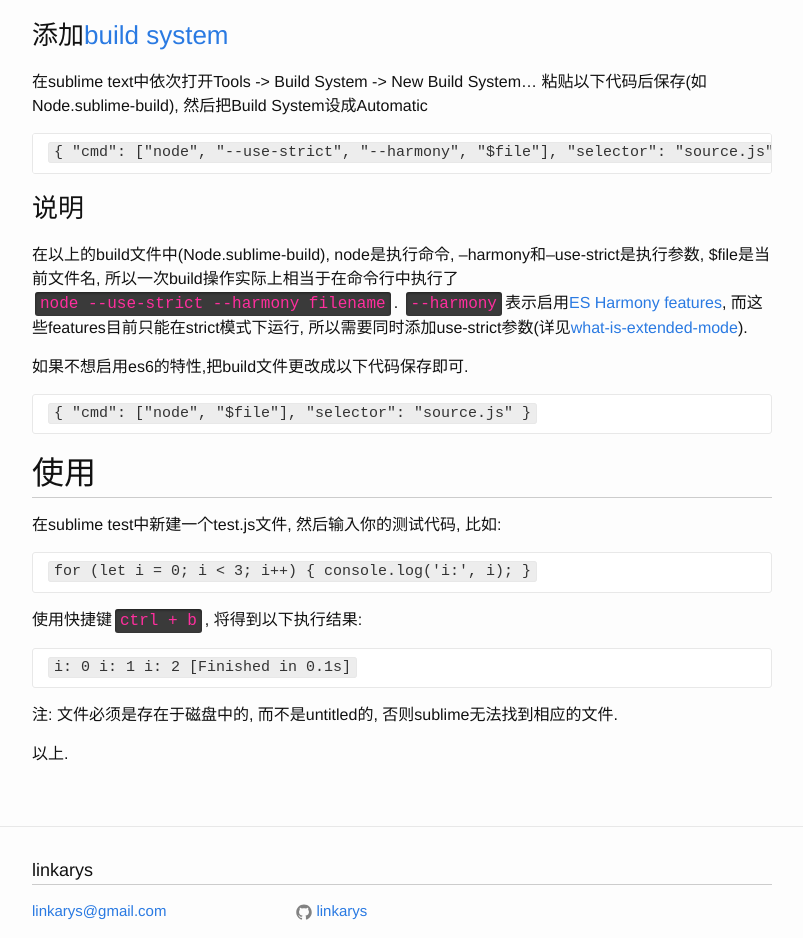
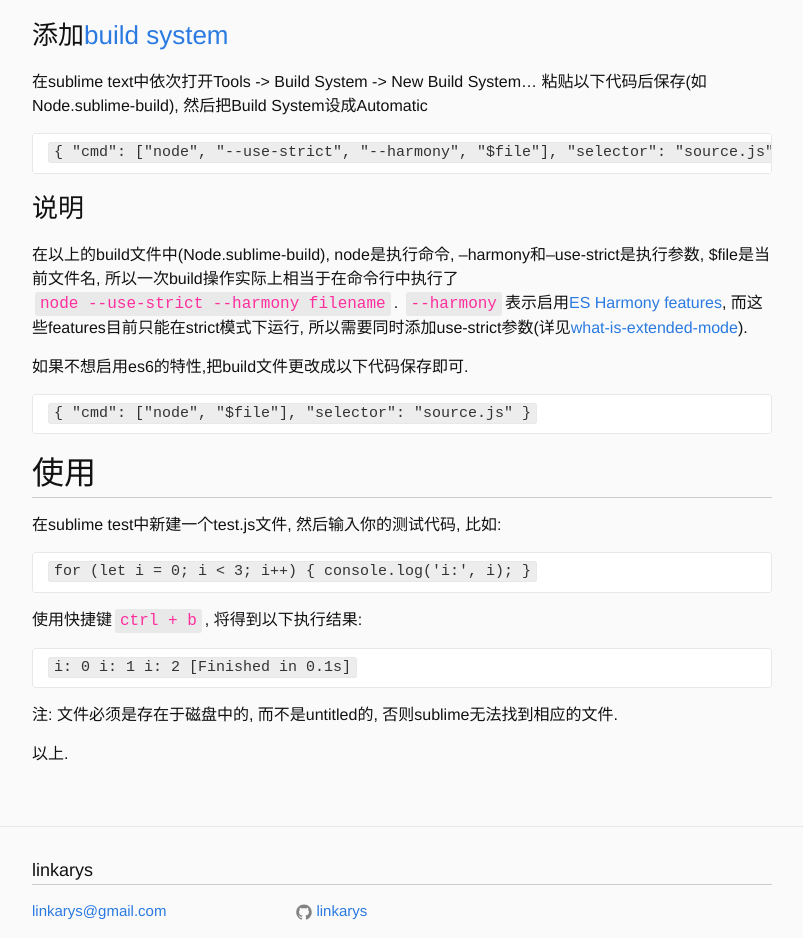
Before and after one commit to linkarys/linkarys.github.io, a Jekyll site: the page built from _posts/2015-02-07-build-javascript-with-sublime-text.md, in a window 1280 px wide. Shown: the part 807-1745 px from the top of the page, without its empty margins (238-1041 px from the left). Built offline with Jekyll 4.4.1, drawn with Linux system fonts in a browser that asks for light colours.

Commit message:
styles updates

```diff
--- a/_sass/particial/_code.scss
+++ b/_sass/particial/_code.scss
@@ -19,8 +19,8 @@
     padding: 3px 5px;
     margin: 0 3px;
     border-radius: 3px;
-    background-color: rgba(37,37,37,.9);
-    box-shadow: inset 0 1px 3px rgba(0, 0, 0, 0.5),0 1px 0 rgba(255, 255, 255, 0.1);
+    background-color: rgba(231, 231, 231, 0.9);
+    // box-shadow: inset 0 1px 3.7px rgba(0, 0, 0, 0.3), 0 1px 0px rgba(255, 255, 255, 0.3), 0 -1px 0.1px rgba(0, 0, 0, 0.4);
     white-space: nowrap;
 }
 
--- a/_sass/particial/_type.scss
+++ b/_sass/particial/_type.scss
@@ -3,4 +3,8 @@
 
 h2 {
 	border-bottom: solid 1px $border-color;
+
+	.post-list & {
+		border: 0;
+	}
 }
--- a/css/main.scss
+++ b/css/main.scss
@@ -14,7 +14,7 @@
 $spacing-unit:     30px;
 
 $text-color:       #111;
-$background-color: #fdfdfd;
+$background-color: #fafafa;
 $brand-color:      #2a7ae2;
 
 $grey-color:       #828282;
```
